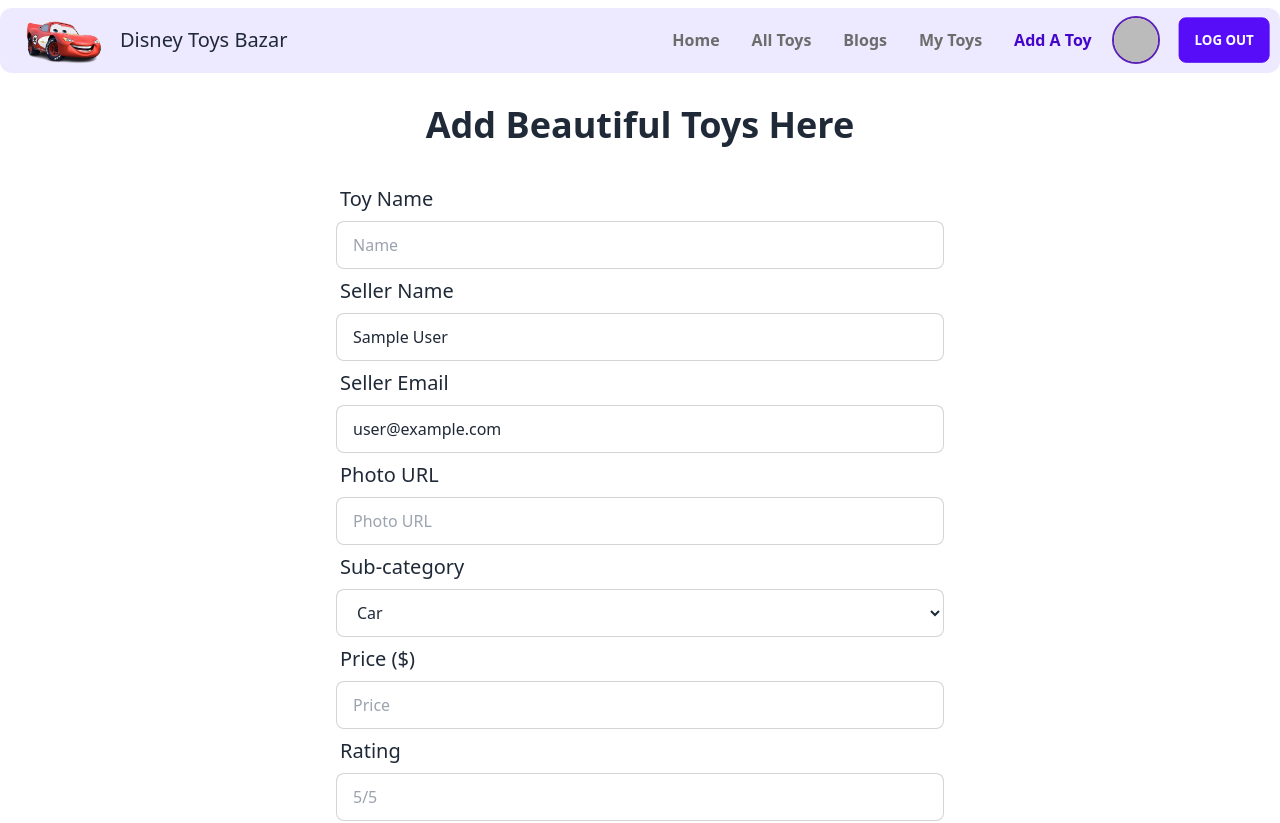
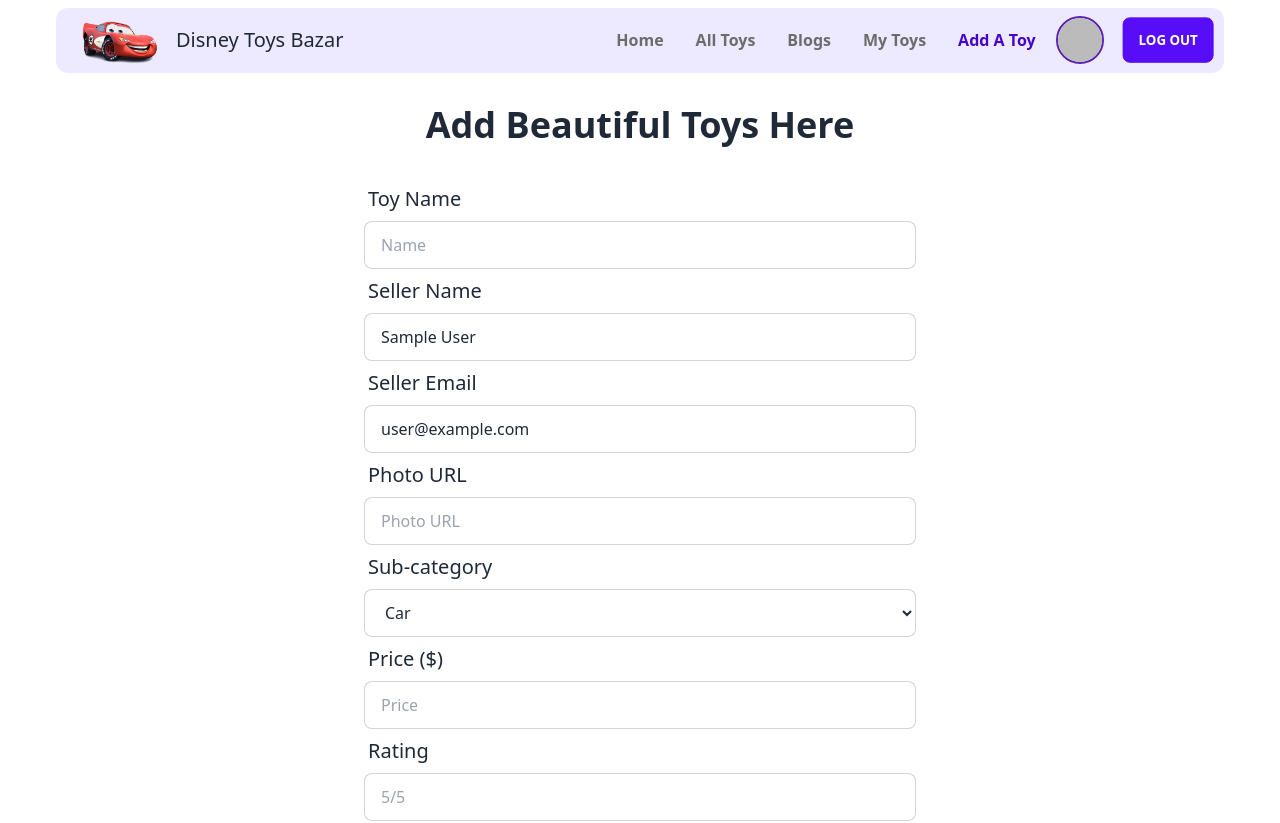
Before and after one commit to YusufHasan94/disney-toy-bazar-client, a React (Vite) app: page /add-toys in a window 1280 px wide. Shown: the top 823 px of the page. Built offline with nearby package versions, Linux system fonts and the light colour scheme; no server answers; sample sign-in values are in the browser's storage.

Commit message:
solve issue

```diff
--- a/package.json
+++ b/package.json
@@ -11,6 +11,7 @@
   },
   "dependencies": {
     "@smastrom/react-rating": "^1.3.1",
+    "aos": "^2.3.4",
     "daisyui": "^2.51.6",
     "firebase": "^9.22.0",
     "localforage": "^1.10.0",
--- a/src/Layout/Gallery/Gallery.jsx
+++ b/src/Layout/Gallery/Gallery.jsx
@@ -1,5 +1,7 @@
 import { useEffect, useState } from 'react';
 import { ThreeDots } from 'react-loader-spinner';
+<link rel="stylesheet" href="bower_components/aos/dist/aos.css" />
+import AOS from 'aos';
 
 const Gallery = () => {
     const [images, setImages] = useState([]);
@@ -12,6 +14,9 @@ const Gallery = () => {
             setLoading(false);
         })
     },[])
+    useEffect(() => {
+        AOS.init();
+      }, []);
 
     return (
         <div className='my-8'>
@@ -31,7 +36,7 @@ const Gallery = () => {
                         wrapperClassName=""
                         visible={true}
                     />:
-                    <div className='grid grid-cols-3 gap-2 justify-items-center items-center my-8 px-5'>
+                    <div className='grid grid-cols-3 gap-2 justify-items-center items-center my-8 px-5' data-aos="flip-left" data-aos-delay="100">
                         {images.map(image=> <img src={image.images} key={image._id} alt="" className='w-60'/> )}
                     </div>
                 }
--- a/src/Pages/AddToy/AddToy.jsx
+++ b/src/Pages/AddToy/AddToy.jsx
@@ -100,7 +100,7 @@ const AddToy = () => {
                         </label>
                         <select name="subCategory" id="" className='input input-bordered'>
                             <option value="Car">Car</option>
-                            <option value="Fire Car">Fire Car</option>
+                            <option value="Fire Car">Fire_Car</option>
                             <option value="Truck">Truck</option>
                         </select>
                     </div>
--- a/src/Pages/Login/Login.jsx
+++ b/src/Pages/Login/Login.jsx
@@ -3,8 +3,10 @@ import { FcGoogle } from "react-icons/fc";
 import { Link, useLocation, useNavigate } from "react-router-dom";
 import { AuthContext } from "../../providers/AuthProvider";
 import loginImg from "../../assets/login.png";
+import dynamicTitle from "../../hook/dynamicTitle";
 
 const Login = () => {
+    dynamicTitle('Login');
     const {loginUser, LoginWithGoogle} = useContext(AuthContext);
     const [error, setError] = useState("");
     const [success, setSuccess] = useState("");
--- a/src/Pages/ViewMyToys/ViewMyToys.jsx
+++ b/src/Pages/ViewMyToys/ViewMyToys.jsx
@@ -52,7 +52,7 @@ const ViewMyToys = () => {
                 <h1 className="text-center text-4xl font-semibold">All Toys Added by {user.displayName}</h1>
             </div>
             <div>
-                <div className="overflow-x-auto">
+                <div className="overflow-x-scroll">
                     <table className="table table-zebra w-full my-8">
                         <thead>
                         <tr>
--- a/src/main.jsx
+++ b/src/main.jsx
@@ -77,7 +77,7 @@ const router = createBrowserRouter([
 ]);
 
 ReactDOM.createRoot(document.getElementById('root')).render(
-  <div className='max-w-screen-xl mx-auto'>
+  <div className='mx-14'>
     <React.StrictMode>
       <AuthProvider>
         <RouterProvider router={router} />
```
Also changed, not shown: 1 other file (tests, documents, lock files or other folders).
